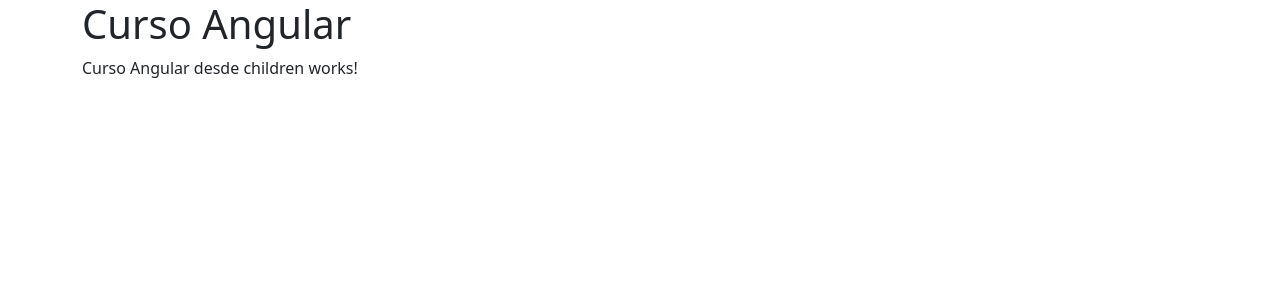
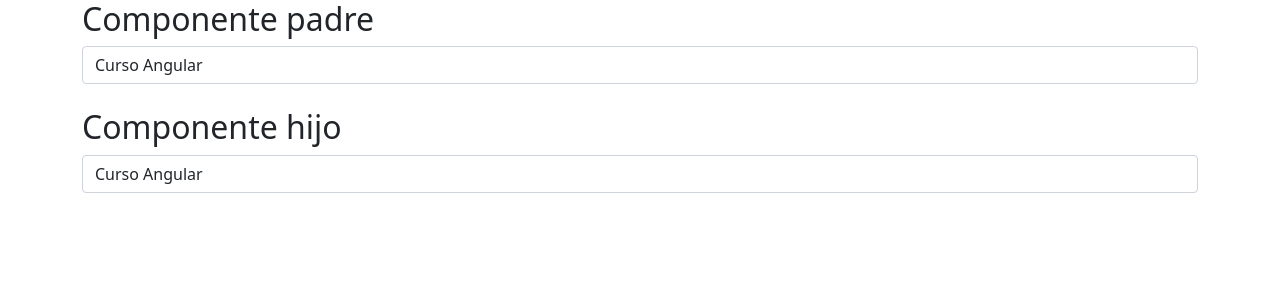
Before and after one commit to JuanSCaicedo/CursoAngular, an Angular app: page / in a window 1280 px wide. Shown: the top 300 px of the page. Built offline with nearby package versions, Linux system fonts and the light colour scheme.

Commit message:
@Output (comunicación entre componentes)

```diff
--- a/src/app/app.component.html
+++ b/src/app/app.component.html
@@ -1,4 +1,7 @@
 <div class="container">
-    <h1>{{title}}</h1>
-    <app-children [title]="title"></app-children>
+    <h2>Componente padre</h2>
+
+    <input type="text" class="form-control mb-4" [(ngModel)]="title">
+
+    <app-children [(title)]="title"></app-children>
 </div>
--- a/src/app/children/children.component.html
+++ b/src/app/children/children.component.html
@@ -1 +1,3 @@
-<p>{{title}} desde children works!</p>
+<h2>Componente hijo</h2>
+
+<input type="text" class="form-control" (keyup)="emitTitleChange()" [(ngModel)]="title">
--- a/src/app/children/children.component.ts
+++ b/src/app/children/children.component.ts
@@ -1,4 +1,4 @@
-import { Component, Input } from '@angular/core';
+import { Component, Input, Output, EventEmitter } from '@angular/core';
 
 @Component({
   selector: 'app-children',
@@ -6,5 +6,12 @@ import { Component, Input } from '@angular/core';
   styleUrls: ['./children.component.css']
 })
 export class ChildrenComponent {
+
   @Input() title?: string;
+
+  @Output() titleChange = new EventEmitter<string>();
+
+  emitTitleChange() {
+    this.titleChange.emit(this.title);
+  }
 }
```
